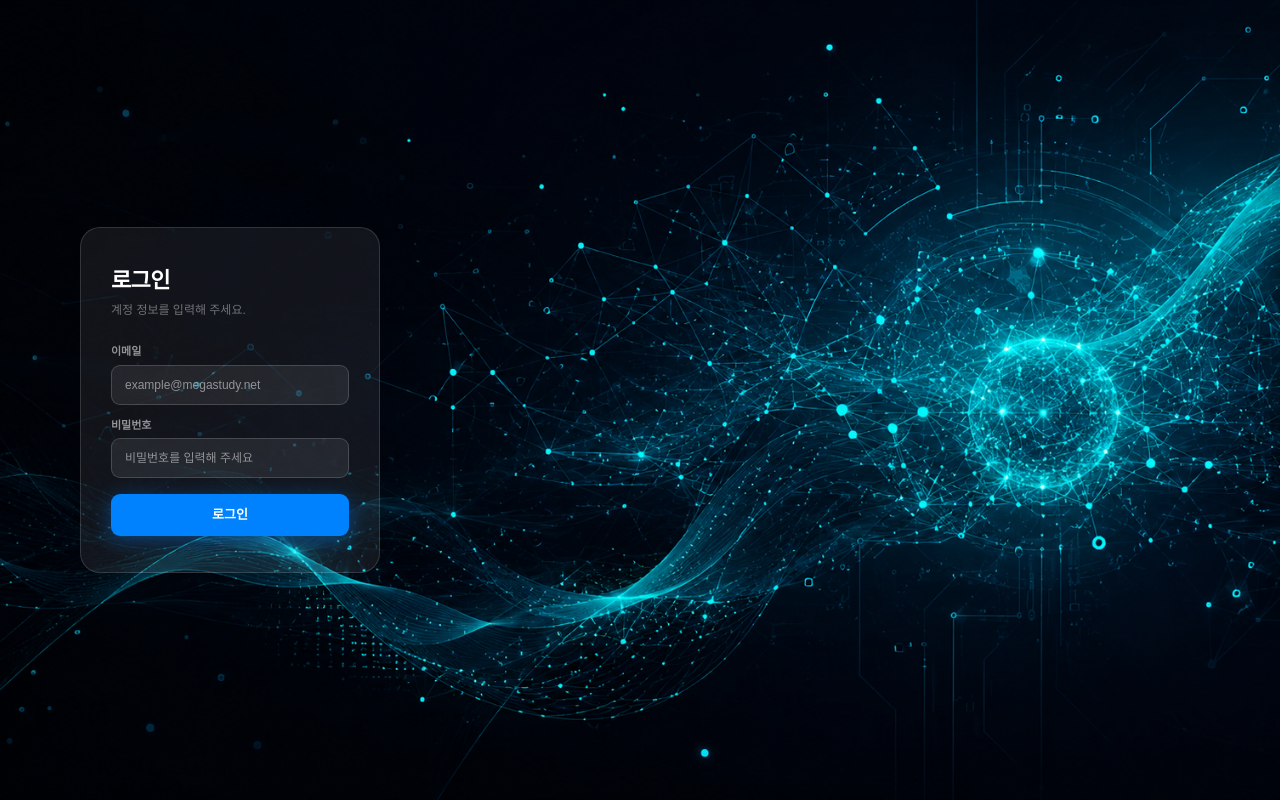
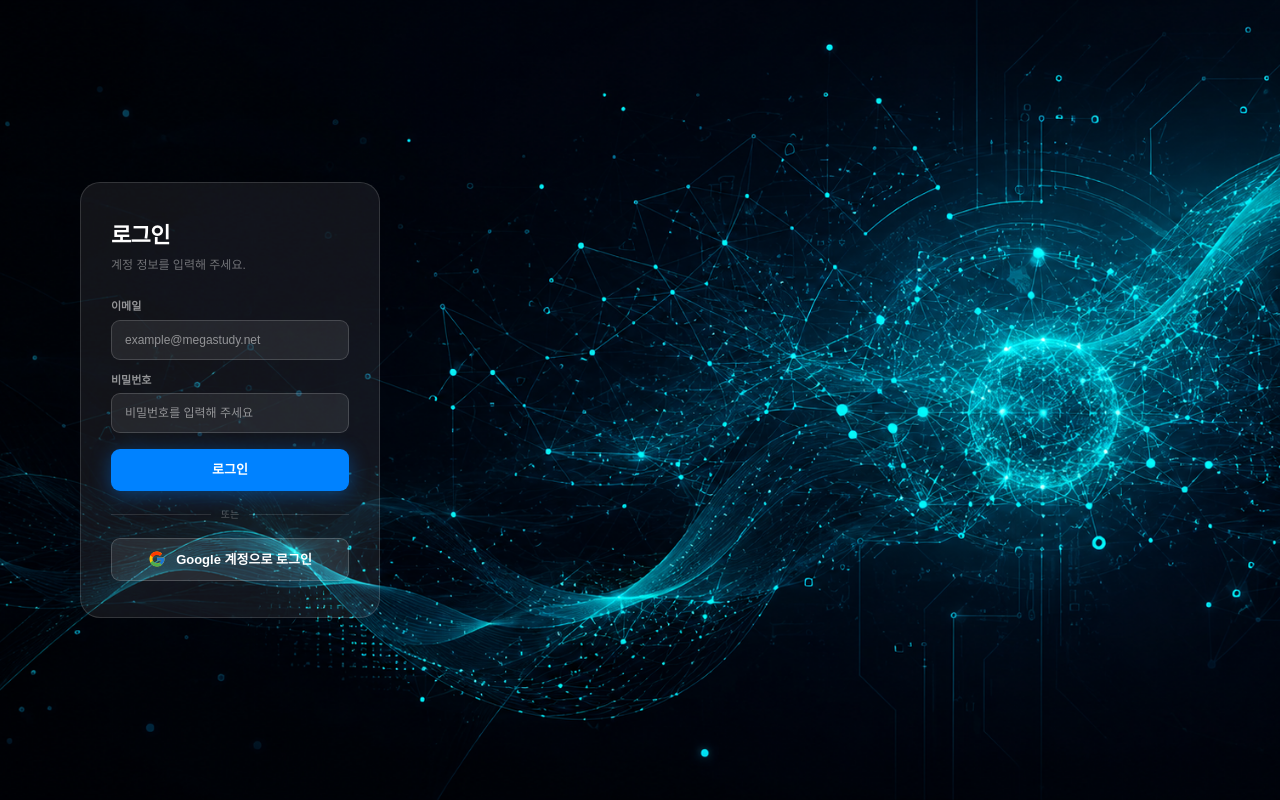
Before and after one commit to whyduet-commits/pnl-dashboard, a Next.js app: page /login in a window 1280 px wide. Built offline with nearby package versions, Linux system fonts and the light colour scheme; no server answers; a web font is replaced by a local one.

Commit message:
feat: Google 로그인 + 승인 계정 관리

```diff
--- /dev/null
+++ b/src/app/auth/callback/route.ts
@@ -0,0 +1,56 @@
+// src/app/auth/callback/route.ts
+// Google OAuth 완료 후 리디렉션되는 엔드포인트
+import { NextRequest, NextResponse } from "next/server";
+import { createClient as createSupabaseClient } from "@supabase/supabase-js";
+
+const supabase = createSupabaseClient(
+  process.env.NEXT_PUBLIC_SUPABASE_URL!,
+  process.env.SUPABASE_SERVICE_ROLE_KEY!
+);
+
+export async function GET(req: NextRequest) {
+  const { searchParams, origin } = new URL(req.url);
+  const code  = searchParams.get("code");
+
+  if (!code) {
+    return NextResponse.redirect(`${origin}/login?error=no_code`);
+  }
+
+  // code → session 교환
+  const { data, error } = await supabase.auth.exchangeCodeForSession(code);
+
+  if (error || !data.user) {
+    return NextResponse.redirect(`${origin}/login?error=auth_failed`);
+  }
+
+  const user = data.user;
+
+  // ── 승인 계정 확인 ──────────────────────────────────────
+  const { data: allowed } = await supabase
+    .from("allowed_users")
+    .select("email")
+    .eq("email", user.email)
+    .single();
+
+  if (!allowed) {
+    // 승인되지 않은 계정 → 즉시 로그아웃 후 에러 메시지
+    await supabase.auth.signOut();
+    return NextResponse.redirect(
+      `${origin}/login?error=not_allowed`
+    );
+  }
+
+  // ── 접속 로그 ────────────────────────────────────────────
+  try {
+    await supabase.from("access_logs").insert({
+      user_id:  user.id,
+      email:    user.email,
+      name:     user.user_metadata?.full_name ?? null,
+      login_at: new Date().toISOString(),
+    });
+  } catch {
+    console.warn("access_logs insert 실패");
+  }
+
+  return NextResponse.redirect(`${origin}/`);
+}
--- a/src/app/login/page.tsx
+++ b/src/app/login/page.tsx
@@ -4,19 +4,58 @@ import { useRouter } from "next/navigation";
 import { createClient } from "@/lib/supabase";
 
 export default function LoginPage() {
-  const router = useRouter();
+  const router   = useRouter();
   const supabase = createClient();
-  const [email, setEmail] = useState("");
+  const [email,    setEmail]    = useState("");
   const [password, setPassword] = useState("");
-  const [loading, setLoading] = useState(false);
-  const [error, setError] = useState("");
+  const [loading,  setLoading]  = useState(false);
+  const [gLoading, setGLoading] = useState(false);
 
+  // URL 에러 파라미터 처리 (Google 콜백에서 넘어온 경우)
+  const searchParams = typeof window !== "undefined"
+    ? new URLSearchParams(window.location.search) : null;
+  const urlError = searchParams?.get("error");
+  const initError = urlError === "not_allowed"
+    ? "승인되지 않은 계정입니다. 관리자에게 문의하세요."
+    : urlError === "auth_failed" ? "Google 인증에 실패했습니다." : "";
+  const [error, setError] = useState(initError);
+
+  // ── 승인 계정 확인 공통 함수 ─────────────────────────────
+  const checkAllowed = async (userId: string, userEmail: string, userName: string | null) => {
+    const { data: allowed } = await supabase
+      .from("allowed_users")
+      .select("email")
+      .eq("email", userEmail)
+      .single();
+
+    if (!allowed) {
+      await supabase.auth.signOut();
+      setError("승인되지 않은 계정입니다. 관리자에게 문의하세요.");
+      return false;
+    }
+
+    // 접속 로그
+    try {
+      await supabase.from("access_logs").insert({
+        user_id:  userId,
+        email:    userEmail,
+        name:     userName ?? null,
+        login_at: new Date().toISOString(),
+      });
+    } catch {
+      console.warn("access_logs insert 실패");
+    }
+    return true;
+  };
+
+  // ── 이메일/비밀번호 로그인 ───────────────────────────────
   const handleLogin = async (e: React.FormEvent) => {
     e.preventDefault();
     setLoading(true);
     setError("");
 
-    const { data: authData, error: authError } = await supabase.auth.signInWithPassword({ email, password });
+    const { data: authData, error: authError } =
+      await supabase.auth.signInWithPassword({ email, password });
 
     if (authError || !authData.user) {
       setError("이메일 또는 비밀번호가 올바르지 않습니다.");
@@ -24,168 +63,158 @@ export default function LoginPage() {
       return;
     }
 
-    // ── 접속 로그 insert ──────────────────────────────────
-    try {
     const { data: profile } = await supabase
       .from("profiles")
       .select("name")
       .eq("id", authData.user.id)
       .single();
 
-      await supabase.from("access_logs").insert({
-        user_id:  authData.user.id,
-        email:    authData.user.email ?? email,
-        name:     profile?.name ?? null,
-        login_at: new Date().toISOString(),
+    const ok = await checkAllowed(
+      authData.user.id,
+      authData.user.email ?? email,
+      profile?.name ?? null
+    );
+
+    setLoading(false);
+    if (ok) router.replace("/");
+  };
+
+  // ── Google 로그인 ────────────────────────────────────────
+  const handleGoogle = async () => {
+    setGLoading(true);
+    setError("");
+
+    const { error } = await supabase.auth.signInWithOAuth({
+      provider: "google",
+      options: {
+        redirectTo: `${window.location.origin}/auth/callback`,
+      },
     });
-    } catch {
-      // 로그 실패가 로그인을 막지 않도록 에러는 무시
-      console.warn("access_logs insert 실패");
+
+    if (error) {
+      setError("Google 로그인 중 오류가 발생했습니다.");
+      setGLoading(false);
     }
-    // ─────────────────────────────────────────────────────
-
-    router.replace("/");
+    // 리디렉션되므로 setGLoading(false) 불필요
   };
 
   return (
     <div style={{
-      display: "flex",
-      alignItems: "center",
-      height: "100vh",
-      width: "100vw",
-      overflow: "hidden",
+      display: "flex", alignItems: "center",
+      height: "100vh", width: "100vw", overflow: "hidden",
       fontFamily: "'Pretendard','Noto Sans KR',sans-serif",
-      background: "#020e1f",
-      position: "relative",
+      background: "#020e1f", position: "relative",
     }}>
-
-      {/* 배경 이미지 */}
+      {/* 배경 */}
       <div style={{
         position: "absolute", inset: 0, pointerEvents: "none",
         backgroundImage: `url("/images/login_bg.png")`,
-        backgroundSize: "cover",
-        backgroundPosition: "center",
+        backgroundSize: "cover", backgroundPosition: "center",
       }} />
 
-      {/* ── 로그인 폼 (좌측) ── */}
+      {/* 로그인 폼 */}
       <div style={{
-        position: "relative", zIndex: 10,
-        width: 300,
-        marginLeft: 80,
+        position: "relative", zIndex: 10, width: 300, marginLeft: 80,
         background: "rgba(255,255,255,0.07)",
         border: "1px solid rgba(255,255,255,0.14)",
-        borderRadius: 20,
-        padding: "36px 30px",
-        display: "flex",
-        flexDirection: "column",
+        borderRadius: 20, padding: "36px 30px",
+        display: "flex", flexDirection: "column",
       }}>
-        <h2 style={{
-          fontSize: 22, fontWeight: 800, color: "#fff",
-          letterSpacing: "-0.03em", marginBottom: 4,
-        }}>
-          로그인
-        </h2>
+        <h2 style={{ fontSize: 22, fontWeight: 800, color: "#fff",
+          letterSpacing: "-0.03em", marginBottom: 4 }}>로그인</h2>
         <p style={{ fontSize: 12, color: "rgba(255,255,255,0.4)", marginBottom: 24 }}>
           계정 정보를 입력해 주세요.
         </p>
 
         <form onSubmit={handleLogin} style={{ display: "flex", flexDirection: "column", gap: 12 }}>
+          {/* 이메일 */}
           <div>
-            <label style={{
-              fontSize: 11, fontWeight: 600,
-              color: "rgba(255,255,255,0.55)",
-              display: "block", marginBottom: 5,
-            }}>
+            <label style={{ fontSize: 11, fontWeight: 600,
+              color: "rgba(255,255,255,0.55)", display: "block", marginBottom: 5 }}>
               이메일
             </label>
-            <input
-              type="email"
-              value={email}
-              onChange={e => setEmail(e.target.value)}
-              placeholder="example@megastudy.net"
-              required
-              style={{
-                width: "100%", padding: "10px 13px",
+            <input type="email" value={email} onChange={e => setEmail(e.target.value)}
+              placeholder="example@megastudy.net" required
+              style={{ width: "100%", padding: "10px 13px",
                 background: "rgba(255,255,255,0.08)",
                 border: "1px solid rgba(255,255,255,0.16)",
-                borderRadius: 9, fontSize: 12,
-                color: "#fff", outline: "none",
-                transition: "border-color 0.15s, background 0.15s",
-              }}
-              onFocus={e => {
-                e.target.style.borderColor = "rgba(0,180,255,0.7)";
-                e.target.style.background = "rgba(0,130,255,0.1)";
-              }}
-              onBlur={e => {
-                e.target.style.borderColor = "rgba(255,255,255,0.16)";
-                e.target.style.background = "rgba(255,255,255,0.08)";
-              }}
+                borderRadius: 9, fontSize: 12, color: "#fff", outline: "none" }}
+              onFocus={e => { e.target.style.borderColor="rgba(0,180,255,0.7)"; e.target.style.background="rgba(0,130,255,0.1)"; }}
+              onBlur={e  => { e.target.style.borderColor="rgba(255,255,255,0.16)"; e.target.style.background="rgba(255,255,255,0.08)"; }}
             />
           </div>
 
+          {/* 비밀번호 */}
           <div>
-            <label style={{
-              fontSize: 11, fontWeight: 600,
-              color: "rgba(255,255,255,0.55)",
-              display: "block", marginBottom: 5,
-            }}>
+            <label style={{ fontSize: 11, fontWeight: 600,
+              color: "rgba(255,255,255,0.55)", display: "block", marginBottom: 5 }}>
               비밀번호
             </label>
-            <input
-              type="password"
-              value={password}
-              onChange={e => setPassword(e.target.value)}
-              placeholder="비밀번호를 입력해 주세요"
-              required
-              style={{
-                width: "100%", padding: "10px 13px",
+            <input type="password" value={password} onChange={e => setPassword(e.target.value)}
+              placeholder="비밀번호를 입력해 주세요" required
+              style={{ width: "100%", padding: "10px 13px",
                 background: "rgba(255,255,255,0.08)",
                 border: "1px solid rgba(255,255,255,0.16)",
-                borderRadius: 9, fontSize: 12,
-                color: "#fff", outline: "none",
-                transition: "border-color 0.15s, background 0.15s",
-              }}
-              onFocus={e => {
-                e.target.style.borderColor = "rgba(0,180,255,0.7)";
-                e.target.style.background = "rgba(0,130,255,0.1)";
-              }}
-              onBlur={e => {
-                e.target.style.borderColor = "rgba(255,255,255,0.16)";
-                e.target.style.background = "rgba(255,255,255,0.08)";
-              }}
+                borderRadius: 9, fontSize: 12, color: "#fff", outline: "none" }}
+              onFocus={e => { e.target.style.borderColor="rgba(0,180,255,0.7)"; e.target.style.background="rgba(0,130,255,0.1)"; }}
+              onBlur={e  => { e.target.style.borderColor="rgba(255,255,255,0.16)"; e.target.style.background="rgba(255,255,255,0.08)"; }}
             />
           </div>
 
+          {/* 에러 */}
           {error && (
-            <div style={{
-              background: "rgba(239,68,68,0.18)",
+            <div style={{ background: "rgba(239,68,68,0.18)",
               border: "1px solid rgba(239,68,68,0.4)",
               borderRadius: 8, padding: "9px 12px",
-              fontSize: 11, color: "#FCA5A5", fontWeight: 500,
-            }}>
+              fontSize: 11, color: "#FCA5A5", fontWeight: 500 }}>
               ⚠️ {error}
             </div>
           )}
 
-          <button
-            type="submit"
-            disabled={loading}
-            style={{
-              width: "100%", padding: "11px",
+          {/* 로그인 버튼 */}
+          <button type="submit" disabled={loading}
+            style={{ width: "100%", padding: "11px",
               background: loading ? "rgba(0,130,255,0.4)" : "#0082FF",
               border: "none", borderRadius: 9,
               fontSize: 13, fontWeight: 800, color: "#fff",
-              cursor: loading ? "not-allowed" : "pointer",
-              marginTop: 4,
-              boxShadow: loading ? "none" : "0 4px 20px rgba(0,130,255,0.4)",
-              transition: "all 0.15s",
-            }}
-          >
+              cursor: loading ? "not-allowed" : "pointer", marginTop: 4,
+              boxShadow: loading ? "none" : "0 4px 20px rgba(0,130,255,0.4)" }}>
             {loading ? "로그인 중..." : "로그인"}
           </button>
         </form>
+
+        {/* 구분선 */}
+        <div style={{ display: "flex", alignItems: "center", gap: 10, margin: "16px 0" }}>
+          <div style={{ flex: 1, height: 1, background: "rgba(255,255,255,0.12)" }} />
+          <span style={{ fontSize: 10, color: "rgba(255,255,255,0.3)" }}>또는</span>
+          <div style={{ flex: 1, height: 1, background: "rgba(255,255,255,0.12)" }} />
         </div>
 
+        {/* Google 로그인 버튼 */}
+        <button onClick={handleGoogle} disabled={gLoading}
+          style={{ width: "100%", padding: "11px",
+            background: gLoading ? "rgba(255,255,255,0.05)" : "rgba(255,255,255,0.09)",
+            border: "1px solid rgba(255,255,255,0.18)",
+            borderRadius: 9, fontSize: 13, fontWeight: 700,
+            color: "#fff", cursor: gLoading ? "not-allowed" : "pointer",
+            display: "flex", alignItems: "center", justifyContent: "center", gap: 10,
+            transition: "all 0.15s" }}
+          onMouseEnter={e => { if (!gLoading) e.currentTarget.style.background="rgba(255,255,255,0.14)"; }}
+          onMouseLeave={e => { if (!gLoading) e.currentTarget.style.background="rgba(255,255,255,0.09)"; }}
+        >
+          {/* Google SVG 아이콘 */}
+          {!gLoading && (
+            <svg width="18" height="18" viewBox="0 0 48 48">
+              <path fill="#FFC107" d="M43.6 20H24v8h11.3C33.6 33.1 29.3 36 24 36c-6.6 0-12-5.4-12-12s5.4-12 12-12c3 0 5.8 1.1 7.9 3l5.7-5.7C34.1 6.5 29.3 4 24 4 12.9 4 4 12.9 4 24s8.9 20 20 20c11 0 20-9 20-20 0-1.3-.1-2.7-.4-4z"/>
+              <path fill="#FF3D00" d="M6.3 14.7l6.6 4.8C14.6 16 19 13 24 13c3 0 5.8 1.1 7.9 3l5.7-5.7C34.1 6.5 29.3 4 24 4 16.3 4 9.7 8.3 6.3 14.7z"/>
+              <path fill="#4CAF50" d="M24 44c5.2 0 9.9-1.9 13.5-5l-6.2-5.2C29.4 35.6 26.8 36 24 36c-5.2 0-9.6-2.9-11.3-7.1l-6.5 5C9.6 39.6 16.3 44 24 44z"/>
+              <path fill="#1976D2" d="M43.6 20H24v8h11.3c-.9 2.4-2.5 4.4-4.6 5.8l6.2 5.2C40.6 35.7 44 30.3 44 24c0-1.3-.1-2.7-.4-4z"/>
+            </svg>
+          )}
+          {gLoading ? "Google 연결 중..." : "Google 계정으로 로그인"}
+        </button>
+
+      </div>
     </div>
   );
 }
```
Lines whose indentation alone changed are shown as unchanged.
